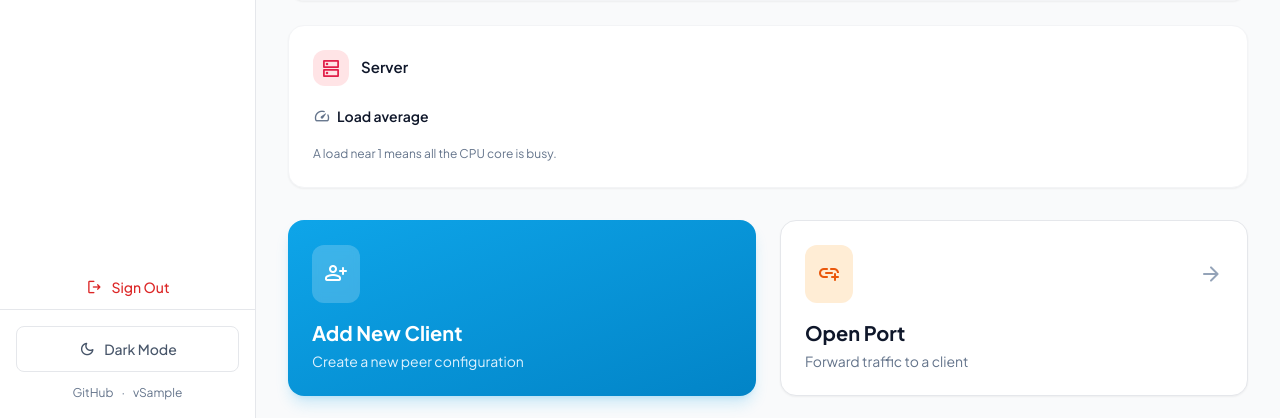
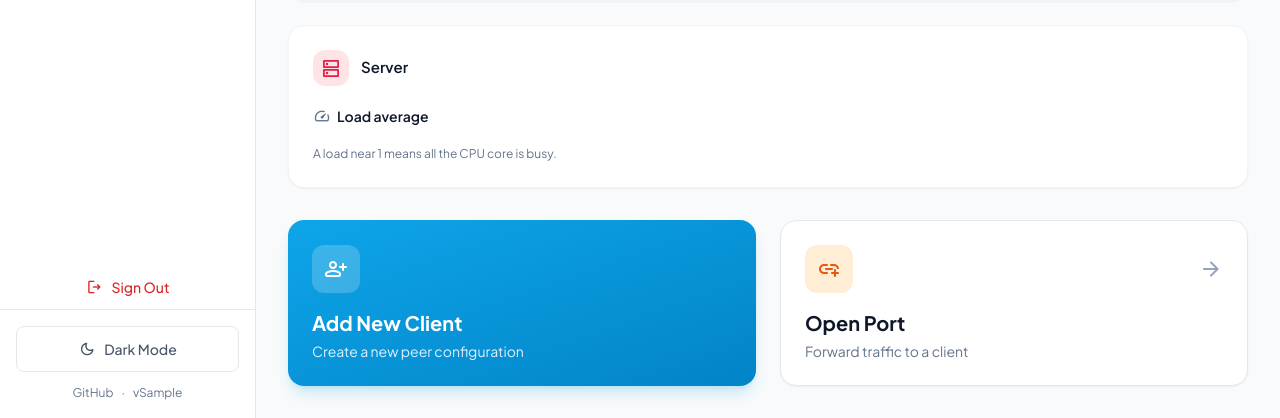
Before and after one commit to nooblk-98/portbridge, a Python web app: template app/templates/index.html in a window 1280 px wide. Shown: the part 1292-1710 px from the top of the page. Run offline with Jinja, Linux system fonts and the light colour scheme; the template is opened without the code that fills it: most values are stand-ins (such as "Sample title", 1, 10 or a date in 2020).

Commit message:
Give the quick action icon tiles one fixed square size

```diff
--- a/app/static/css/style.css
+++ b/app/static/css/style.css
@@ -1568,3 +1568,18 @@
         transition: none;
     }
 }
+
+/* Icon tile on the quick action cards: a fixed square so both match. */
+.pb-action-icon {
+    display: inline-flex;
+    flex: none;
+    align-items: center;
+    justify-content: center;
+    width: 3rem;
+    height: 3rem;
+    border-radius: 0.75rem;
+}
+
+.pb-action-icon .material-symbols-rounded {
+    line-height: 1;
+}
--- a/app/templates/components/dashboard.html
+++ b/app/templates/components/dashboard.html
@@ -268,7 +268,7 @@
         <button @click="openClientModal()"
             class="group p-6 bg-gradient-to-br from-primary-500 to-primary-600 rounded-2xl shadow-lg shadow-primary-500/20 text-white text-left hover:shadow-xl hover:shadow-primary-500/30 transition-all duration-300 transform hover:-translate-y-1">
             <div class="flex items-center justify-between mb-4">
-                <span class="p-3 bg-white/20 rounded-xl backdrop-blur-sm">
+                <span class="pb-action-icon bg-white/20 backdrop-blur-sm">
                     <span class="material-symbols-rounded text-2xl">person_add</span>
                 </span>
                 <span
@@ -281,7 +281,7 @@
         <button @click="openFwdModal()"
             class="group p-6 bg-white dark:bg-dark-surface border border-gray-200 dark:border-dark-border rounded-2xl shadow-sm text-left hover:border-primary-500 dark:hover:border-primary-500 transition-all duration-300 transform hover:-translate-y-1">
             <div class="flex items-center justify-between mb-4">
-                <span class="p-3 bg-orange-100 dark:bg-orange-900/30 text-orange-600 dark:text-orange-400 rounded-xl">
+                <span class="pb-action-icon bg-orange-100 dark:bg-orange-900/30 text-orange-600 dark:text-orange-400">
                     <span class="material-symbols-rounded text-2xl">add_link</span>
                 </span>
                 <span
```
Also changed, not shown: CHANGELOG.md.
